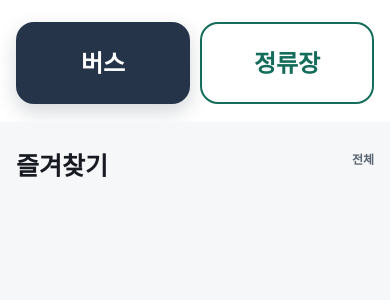
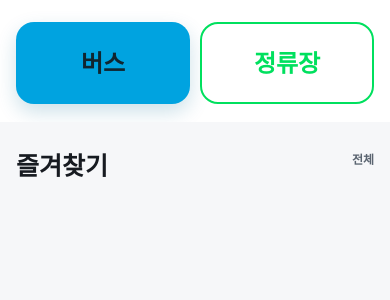
Before and after one commit to less82/Chuncheon_shimpyo, a React (Vite) app in the folder app/: page / in a window 390 px wide. Shown: the top 300 px of the page. Built offline with nearby package versions, Linux system fonts and the light colour scheme.

Commit message:
feat(design): 춘천 브랜드 색상과 상태색 체계 적용

```diff
--- a/app/src/features/admin/Dashboard.css
+++ b/app/src/features/admin/Dashboard.css
@@ -76,7 +76,7 @@
 .report-pagination { display: flex; align-items: center; justify-content: center; gap: 4px; min-height: 52px; border: 1px solid var(--border); border-top: 0; background: white; }
 .report-pagination button { min-width: 34px; height: 34px; padding: 0 10px; border: 1px solid transparent; background: transparent; color: var(--ink-body); font-size: 12px; font-weight: 800; cursor: pointer; }
 .report-pagination button:hover:not(:disabled) { border-color: var(--border-strong); background: var(--surface-2); }
-.report-pagination button[aria-current="page"] { border-color: var(--brand); background: var(--brand); color: white; }
+.report-pagination button[aria-current="page"] { border-color: var(--brand); background: var(--brand); color: var(--on-brand); }
 .report-pagination button:disabled { color: var(--border-strong); cursor: not-allowed; }
 .report-summary { display: grid; grid-template-columns: 150px 1fr; align-items: center; gap: var(--sp-4); margin-bottom: var(--sp-4); padding: 16px 20px; border-radius: 14px; background: var(--brand-strong); color: white; }
 .report-summary div { display: flex; flex-direction: column; }
@@ -130,7 +130,7 @@
 .report-review-actions { display: flex; justify-content: flex-end; gap: 8px; }
 .report-cancel, .report-confirm { min-width: 120px; min-height: 40px; padding: 0 18px; font-family: inherit; font-weight: 900; cursor: pointer; }
 .report-cancel { border: 1px solid var(--border-strong); background: white; color: var(--ink); }
-.report-confirm { border: 0; background: var(--brand); color: white; }
+.report-confirm { border: 0; background: var(--brand); color: var(--on-brand); }
 .report-confirm:disabled { background: var(--border-strong); cursor: not-allowed; }
 .report-complete { margin: 0; padding: 12px; border-left: 4px solid var(--yes); background: var(--yes-bg); font-size: 12px; }
 
--- a/app/src/features/citizen/AppCompare.tsx
+++ b/app/src/features/citizen/AppCompare.tsx
@@ -14,7 +14,7 @@ export default function AppCompare() {
           <section className="appcompare__item" key={screen.key}>
             <div className="appcompare__label"><h2>{screen.title}</h2><span>{screen.note}</span></div>
             <div className="appcompare__device" style={{ width: screen.width + 16, height: screen.height + 16 }}>
-              <iframe title={`${screen.title} 앱 화면`} src="/app?single=1" width={screen.width} height={screen.height} allow="microphone" />
+              <iframe title={`${screen.title} 앱 화면`} src="/app?single=1&safePreview=1" width={screen.width} height={screen.height} allow="microphone" />
             </div>
           </section>
         ))}
--- a/app/src/features/citizen/AppReport.css
+++ b/app/src/features/citizen/AppReport.css
@@ -35,16 +35,16 @@
 .appreport__stop-chip svg { width: 17px; }
 .appreport__issues { display: grid; grid-template-columns: 1fr 1fr; gap: 9px; margin-top: 22px; }
 .appreport__issues button { min-height: 76px; padding: 8px; border: 2px solid var(--border); border-radius: 16px; background: white; color: var(--ink); font-size: 16px; font-weight: 900; }
-.appreport__issues button[aria-pressed="true"] { border-color: var(--brand); background: var(--brand); color: white; }
+.appreport__issues button[aria-pressed="true"] { border-color: var(--brand); background: var(--brand); color: var(--on-brand); }
 .appreport__bottom-actions { display: grid; grid-template-columns: 1fr 1.5fr; gap: 8px; margin-top: auto; }
 .appreport__primary,
 .appreport__secondary,
 .appreport__home { display: inline-flex; min-height: 56px; padding: 0 14px; align-items: center; justify-content: center; border-radius: 15px; font-size: 16px; font-weight: 900; text-decoration: none; }
-.appreport__primary { border: 0; background: var(--brand); color: white; }
+.appreport__primary { border: 0; background: var(--brand); color: var(--on-brand); }
 .appreport__primary:disabled { background: var(--border-strong); }
 .appreport__secondary { border: 2px solid var(--border-strong); background: white; color: var(--ink); }
 .appreport__panel > .appreport__secondary { margin-top: auto; }
-.appreport__home { width: 100%; margin-top: 28px; gap: 8px; background: var(--brand); color: white; }
+.appreport__home { width: 100%; margin-top: 28px; gap: 8px; background: var(--brand); color: var(--on-brand); }
 .appreport__home svg { width: 20px; }
 @media (max-height: 680px) { .appreport__panel { padding-top: 18px; } .appreport h1 { font-size: 26px; } .appreport__issues button { min-height: 62px; } .appreport__stop { margin-top: 14px; min-height: 90px; padding: 12px; } }
 @media (max-height: 600px) {
--- a/app/src/features/citizen/CitizenHome.css
+++ b/app/src/features/citizen/CitizenHome.css
@@ -1,14 +1,14 @@
 .apphome { --safe-top: env(safe-area-inset-top, 0px); --safe-bottom: env(safe-area-inset-bottom, 0px); --safe-color: #f2cf52; --available-height: calc(100dvh - var(--safe-top) - var(--safe-bottom)); width: min(390px, 100vw); height: min(844px, 100dvh); min-height: 0; margin: 0 auto; padding-bottom: var(--safe-bottom); overflow: hidden; display: flex; flex-direction: column; background: var(--safe-color); color: var(--ink); }
 .apphome__bar { display: flex; flex: 0 0 calc(62px + var(--safe-top)); padding: calc(8px + var(--safe-top)) 16px 8px; align-items: center; justify-content: space-between; border-bottom: 1px solid var(--border); background: linear-gradient(to bottom, var(--safe-color) 0 var(--safe-top), white var(--safe-top) 100%); }
 .apphome__brand { display: inline-flex; min-height: 46px; align-items: center; gap: 9px; color: var(--ink); text-decoration: none; }
-.apphome__brand > span { display: grid; width: 40px; height: 40px; place-items: center; border-radius: 12px; background: var(--brand); color: white; }
+.apphome__brand > span { display: grid; width: 40px; height: 40px; place-items: center; border-radius: 12px; background: var(--brand); color: var(--on-brand); }
 .apphome__brand svg { width: 22px; }
 .apphome__brand b { font-size: 18px; }
 .apphome__bar > button { display: inline-flex; min-height: 44px; padding: 0 10px; align-items: center; gap: 5px; border: 1px solid var(--border); border-radius: 12px; background: white; color: var(--brand); font-size: 12px; font-weight: 800; }
 .apphome__bar > button svg { width: 19px; }
 .apphome__tasks { display: grid; flex: 0 0 auto; grid-template-columns: 1fr 1fr; gap: 10px; padding: 22px 16px 18px; background: white; }
 .apphome-task { display: flex; min-width: 0; min-height: 82px; padding: 12px 14px; align-items: center; justify-content: center; border-radius: 18px; text-decoration: none; }
-.apphome-task--route { background: var(--brand); color: white; box-shadow: 0 8px 20px rgba(24, 35, 52, .18); }
+.apphome-task--route { background: var(--brand); color: var(--on-brand); box-shadow: 0 8px 20px rgba(0, 107, 147, .2); }
 .apphome-task--report { border: 2px solid var(--yes); background: white; color: var(--yes); }
 .apphome-task__copy { display: flex; min-width: 0; flex-direction: column; justify-content: center; }
 .apphome-task__copy strong { font-size: 18px; line-height: 1.25; white-space: nowrap; }
@@ -37,4 +37,5 @@
 .apphome__saved-empty > b { display: grid; min-width: 52px; min-height: 42px; place-items: center; border-radius: 11px; background: var(--brand); color: white; font-size: 13px; }
 @media (max-height: 720px) { .apphome__tasks { gap: 8px; padding-block: 14px 10px; } .apphome-task { min-height: 72px; } .apphome__saved { padding-top: 10px; } .apphome__saved h2 { font-size: 22px; } .apphome-favorite { min-height: 99px; padding-block: 9px; } .apphome-favorite__top strong { font-size: 18px; } .apphome-favorite__arrival b { font-size: 15px; } }
 @media (min-width: 601px) { .apphome { --safe-top: 18px; --safe-bottom: 16px; } }
+.apphome[data-safe-preview="true"] { --safe-top: 18px; --safe-bottom: 16px; }
 @media (min-width: 601px) { .apphome { border: 8px solid #222a36; border-radius: 38px; box-shadow: var(--shadow-float); } }
--- a/app/src/features/citizen/CitizenHome.tsx
+++ b/app/src/features/citizen/CitizenHome.tsx
@@ -1,5 +1,5 @@
 import { useEffect, useState } from "react";
-import { Link } from "react-router-dom";
+import { Link, useSearchParams } from "react-router-dom";
 import ImportOnLoad from "../share/ImportOnLoad";
 import { useStops } from "../../store/useStops";
 import { useFavorites } from "../../store/useFavorites";
@@ -37,11 +37,12 @@ export function FavoriteStopCard({ journey, stops }: { journey: FavoriteJourney;
 }
 
 export default function CitizenHome() {
+  const [searchParams] = useSearchParams();
   const stops = useStops((state) => state.stops);
   const journeys = useFavorites((state) => state.journeys);
 
   return (
-    <main className="apphome">
+    <main className="apphome" data-safe-preview={searchParams.get("safePreview") === "1" || undefined}>
       <ImportOnLoad />
 
       <nav className="apphome__tasks" aria-label="주요 기능">
--- a/app/src/features/map/MapView.tsx
+++ b/app/src/features/map/MapView.tsx
@@ -46,7 +46,7 @@ const baseStyle = (
 
 const selectedStyle = (color: "green" | "gray"): L.CircleMarkerOptions => ({
   radius: 15,
-  color: "#26344a",
+  color: "#00a3e0",
   weight: 4,
   fillColor: MARKER_HEX[color],
   fillOpacity: 1,
--- a/app/src/features/map/WalkLayer.tsx
+++ b/app/src/features/map/WalkLayer.tsx
@@ -17,7 +17,7 @@ export class WalkLayer {
     this.clear();
     if (polyline.length < 2) return;
     this.line = L.polyline(polyline, {
-      color: real ? "#26344a" : "#565d66",
+      color: real ? "#00a3e0" : "#565d66",
       weight: 5,
       opacity: 0.85,
       dashArray: real ? undefined : "6 10",
--- a/app/src/features/qr/QrStopMap.tsx
+++ b/app/src/features/qr/QrStopMap.tsx
@@ -23,7 +23,7 @@ export default function QrStopMap({ stop }: { stop: Stop }) {
       radius: 10,
       color: "#fff",
       weight: 3,
-      fillColor: "#26344a",
+      fillColor: "#00a3e0",
       fillOpacity: 1,
     }).addTo(map);
     return () => {
--- a/app/src/styles/tokens.css
+++ b/app/src/styles/tokens.css
@@ -4,16 +4,16 @@
  * 시각 언어: 고휘도 중성 배경 + 저채도 먹남색 + 명확한 의미 상태색. */
 
 :root {
-  --brand: #26344a;
-  --brand-strong: #182334;
-  --brand-soft: #eef1f5;
-  --brand-ink: #171f2d;
+  --brand: #00a3e0; /* 춘천 도시브랜드 PANTONE 299 C 화면용 근사값 */
+  --brand-strong: #006b93;
+  --brand-soft: #e6f7fd;
+  --brand-ink: #102630;
 
-  --warm: #26344a;
-  --warm-strong: #182334;
-  --warm-soft: #eef1f5;
-  --warning: #8a4b08;
-  --warning-bg: #fff1d6;
+  --warm: hsl(42 100% 44%);
+  --warm-strong: hsl(42 100% 29%);
+  --warm-soft: hsl(42 88% 95%);
+  --warning: hsl(42 100% 44%);
+  --warning-bg: hsl(42 88% 95%);
 
   /* ---- 표면 / 배경 ---- */
   --bg: #f5f6f8;
@@ -25,14 +25,14 @@
   --ink: #171b21;
   --ink-body: #343b45;
   --ink-muted: #5b6571;
-  --on-brand: #ffffff;
-  --on-warm: #ffffff;
+  --on-brand: #102630;
+  --on-warm: #211800;
 
   /* ---- 3상태 (색만으로 구분 금지 — 항상 아이콘+한글 병기) ---- */
-  --yes: #146c5a;
-  --yes-bg: #e4f3ee;
-  --no: #b4232c;
-  --no-bg: #fdebec;
+  --yes: hsl(145 100% 44%);
+  --yes-bg: hsl(145 88% 95%);
+  --no: hsl(0 100% 44%);
+  --no-bg: hsl(0 88% 95%);
   --unknown: #565d66;
   --unknown-bg: #eceff2;
 
```
Also changed, not shown: app/src/features/qr/QrMain.css (+8 -8 lines), app/src/features/trip/TripView.css (+5 -5 lines), app/src/features/design/DesignPreview.css.
